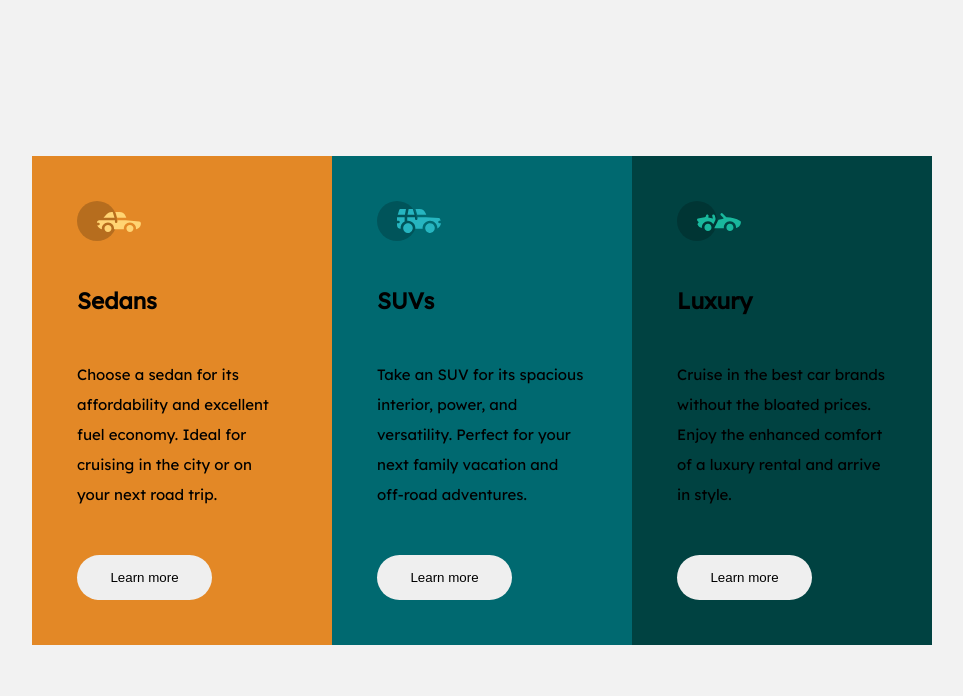
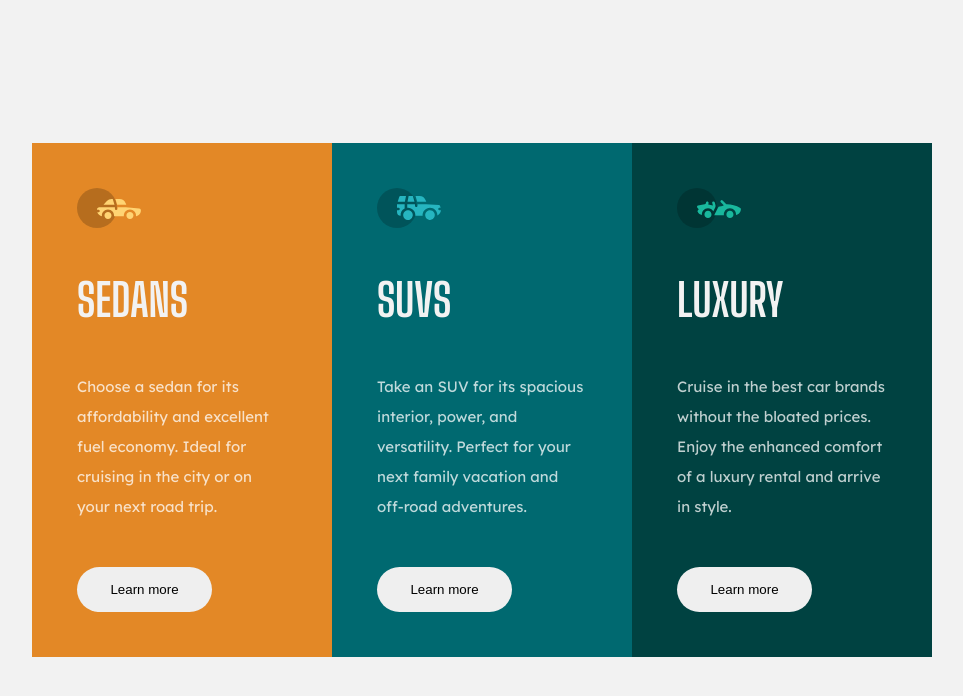
Before and after one commit to HectorKayman/three-column-preview-card-component, a plain HTML site: page index.html in a window 1280 px wide. Shown: the whole page, without its empty margins (158-1121 px from the left). Drawn offline with Linux system fonts and the light colour scheme.

Commit message:
Add styles for the heading

```diff
--- a/style.css
+++ b/style.css
@@ -47,6 +47,7 @@
   display: grid;
   gap: 3rem;
   padding: 3rem;
+  color: var(--transparent-white);
 }
 
 .left {
@@ -59,6 +60,14 @@
 
 .right {
   background: var(--very-dark-cyan);
+}
+
+.heading {
+  font-family: var(--f-bold);
+  font-weight: var(--fw-bold);
+  font-size: calc(var(--font-size) * 3);
+  text-transform: uppercase;
+  color: var(--light-gray);
 }
 
 .article {
```
